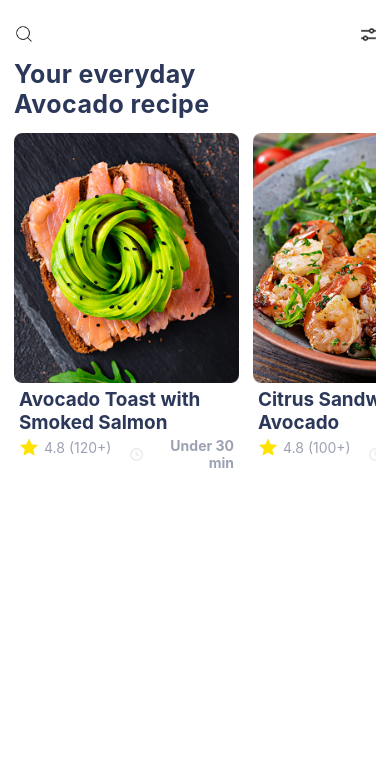
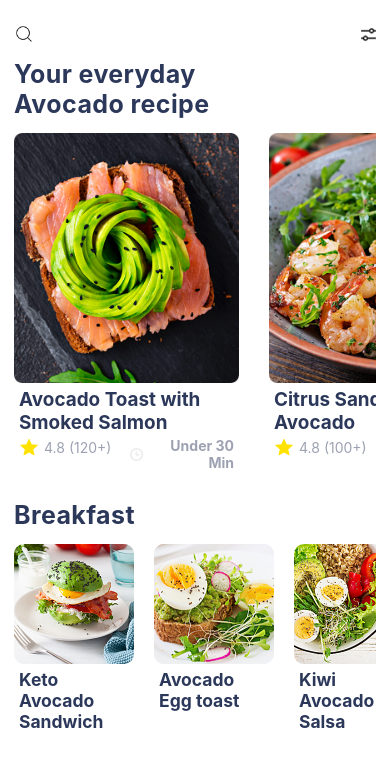
Before and after one commit to TidbitsJS/ReactNative-Kits, a React Native app in the folder avocado-recipe/: screen /Home in a window 390 px wide. Shown: the top 766 px of the page. Built offline with nearby package versions, Linux system fonts and the light colour scheme.

Commit message:
breakfast section

```diff
--- a/avocado-recipe/components/RecipeCard.js
+++ b/avocado-recipe/components/RecipeCard.js
@@ -7,7 +7,7 @@ const RecipeCard = ({ item, index }) => {
     <TouchableOpacity
       style={{
         width: 225,
-        marginRight: index === 0 ? SIZES.font : 0,
+        marginRight: index === 0 ? SIZES.padding * 1.5 : 0,
       }}
     >
       <Image
@@ -95,7 +95,7 @@ const RecipeCard = ({ item, index }) => {
                 textAlign: "right",
               }}
             >
-              Under {item.time} min
+              Under {item.time} Min
             </Text>
           </View>
         </View>
--- a/avocado-recipe/constants/dummy.js
+++ b/avocado-recipe/constants/dummy.js
@@ -23,7 +23,7 @@ const breakfast = [
   {
     id: "b-1",
     name: "Keto Avocado Sandwich",
-    image: images.recipe03,
+    image: images.recipe02,
   },
   {
     id: "b-2",
--- a/avocado-recipe/screens/Home.js
+++ b/avocado-recipe/screens/Home.js
@@ -6,6 +6,7 @@ import {
   Image,
   TouchableOpacity,
   FlatList,
+  ScrollView,
 } from "react-native";
 import RecipeCard from "../components/RecipeCard";
 import { icons, COLORS, SIZES, data } from "../constants";
@@ -19,6 +20,7 @@ const Home = () => {
         barStyle="dark-content"
       />
 
+      <ScrollView showsVerticalScrollIndicator={false}>
         <View style={{ padding: SIZES.font }}>
           <View
             style={{
@@ -88,7 +90,58 @@ const Home = () => {
               showsHorizontalScrollIndicator={false}
             />
           </View>
+
+          <View style={{ marginVertical: SIZES.base }}>
+            <Text
+              style={{
+                fontSize: SIZES.padding * 1.25,
+                color: COLORS.primary,
+                fontWeight: "bold",
+                letterSpacing: 0.4,
+                marginBottom: SIZES.font,
+              }}
+            >
+              Breakfast
+            </Text>
+
+            <FlatList
+              data={data.breakfast}
+              keyExtractor={(item) => item.id}
+              renderItem={({ item, index }) => (
+                <TouchableOpacity
+                  style={{
+                    width: 120,
+                    marginRight:
+                      index !== data.breakfast.length - 1 ? SIZES.padding : 0,
+                  }}
+                >
+                  <Image
+                    source={item.image}
+                    resizeMode="contain"
+                    style={{
+                      width: "100%",
+                      height: 120,
+                    }}
+                  />
+
+                  <Text
+                    style={{
+                      fontSize: SIZES.font * 1.25,
+                      fontWeight: "700",
+                      color: COLORS.primary,
+                      padding: SIZES.base / 2,
+                    }}
+                  >
+                    {item.name}
+                  </Text>
+                </TouchableOpacity>
+              )}
+              horizontal
+              showsHorizontalScrollIndicator={false}
+            />
           </View>
+        </View>
+      </ScrollView>
     </SafeAreaView>
   );
 };
```
Lines whose indentation alone changed are shown as unchanged.
